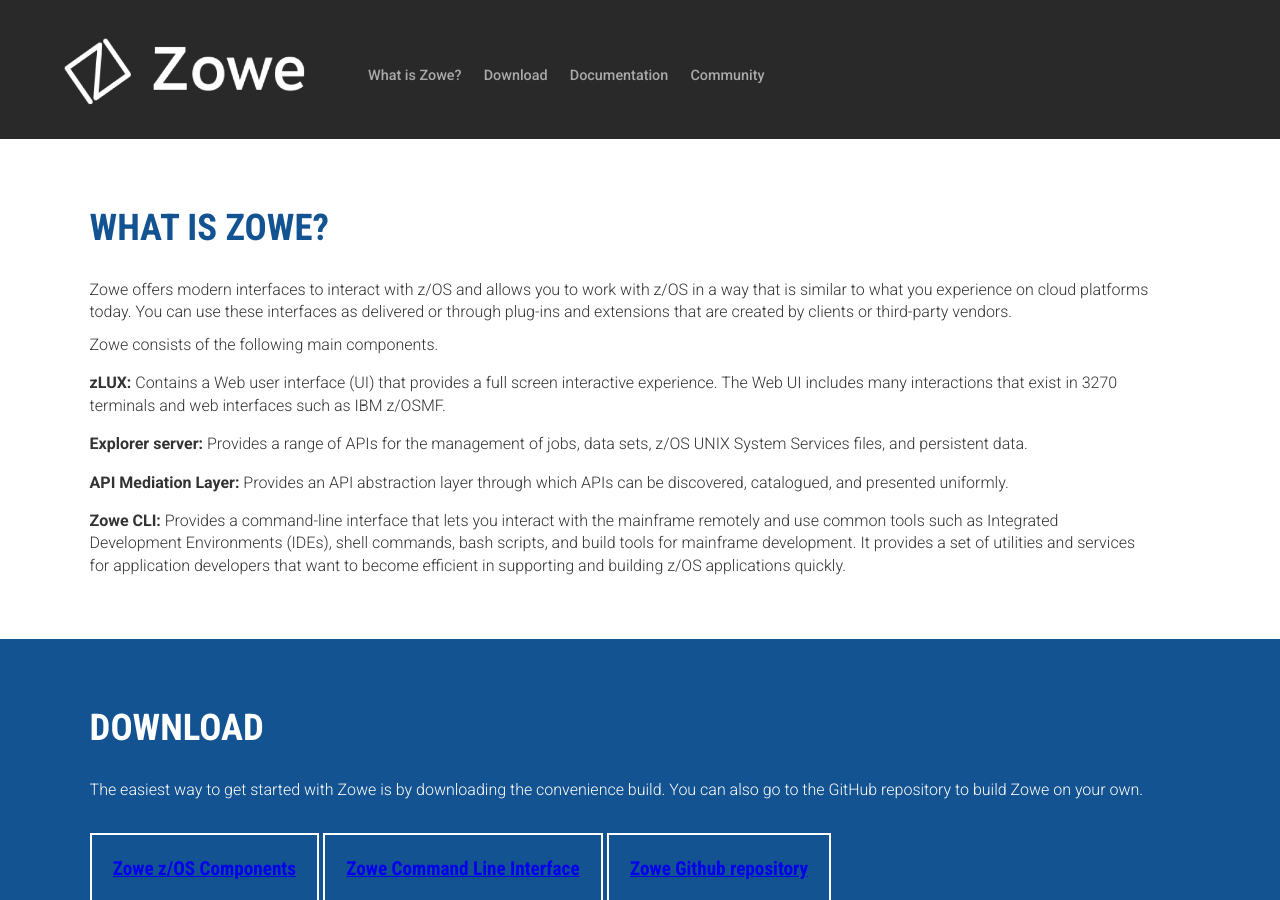
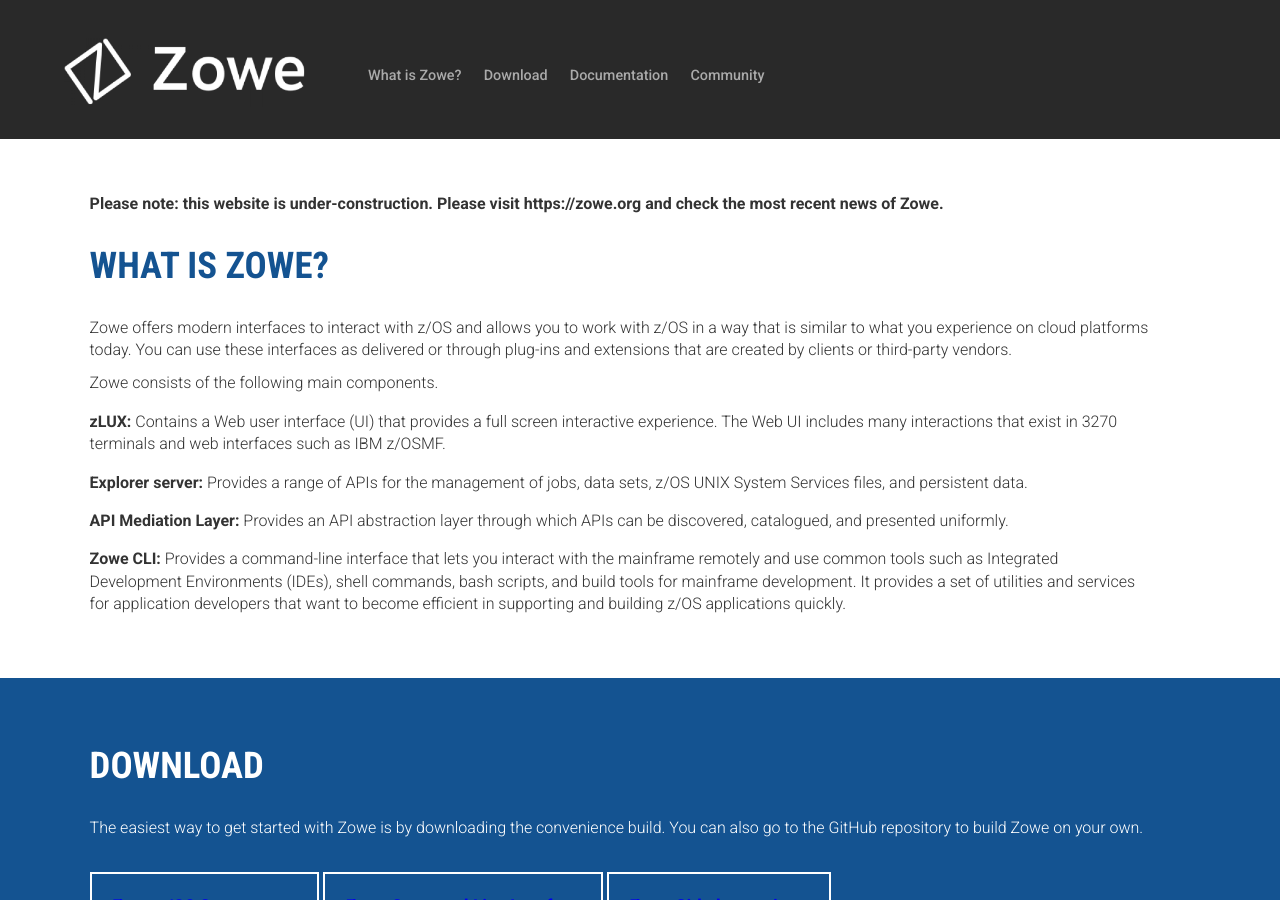
Before and after one commit to zowe/zowe.github.io, a Jekyll site: the page built from index.md, in a window 1280 px wide and 900 px high. Built offline with Jekyll 4.4.1, drawn with Linux system fonts in a browser that asks for light colours; our own code applies the rules of GitHub Pages for plain Markdown files; some of the changed lines change nothing that is shown.

Commit message:
fix broken links and add notice
Signed-off-by: Jack (T.) Jia <jack-tiefeng.jia@ibm.com>

```diff
--- a/index.md
+++ b/index.md
@@ -1,4 +1,6 @@
 <section class="whitebackground">
+
+<p><strong>Please note: this website is under-construction. Please visit https://zowe.org and check the most recent news of Zowe.</strong></p>
 
 <h1 id="what-is-zowe">WHAT IS ZOWE?</h1>
 
@@ -23,8 +25,8 @@
 <p>
 The easiest way to get started with Zowe is by downloading the convenience build. You can also go to the GitHub repository to build Zowe on your own.
 </p>
-<button><a href="https://docs.zowe.org">Zowe z/OS Components</a></button>
-<button><a href="https://docs.zowe.org">Zowe Command Line Interface</a></button>
+<button><a href="https://zowe.github.io/docs-site/">Zowe z/OS Components</a></button>
+<button><a href="https://zowe.github.io/docs-site/">Zowe Command Line Interface</a></button>
 <button><a href="https://github.com/zowe">Zowe Github repository</a></button>
 <p>
 * Please note the Zowe binaries are made available to you by Zowe Binary Projects a Series of LF Projects, LLC, and not by The Linux Foundation or the Open Mainframe Project.
@@ -37,7 +39,7 @@
 <p>
 There are hundreds of developers – called Committers – who are dedicated to extending Zowe and building a community around open source on the mainframe. Discover how you can contribute code, ideas, generate issues and earn your Committer status.
 </p>
-<button><a href="https://docs.zowe.org">READ THE DOCS</a></button>
+<button><a href="https://zowe.github.io/docs-site/">READ THE DOCS</a></button>
 
 </section>
 
```
